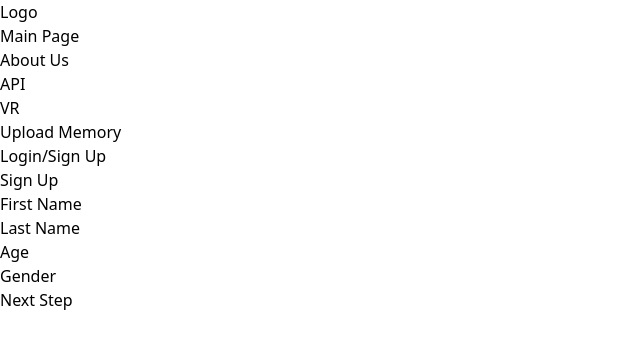
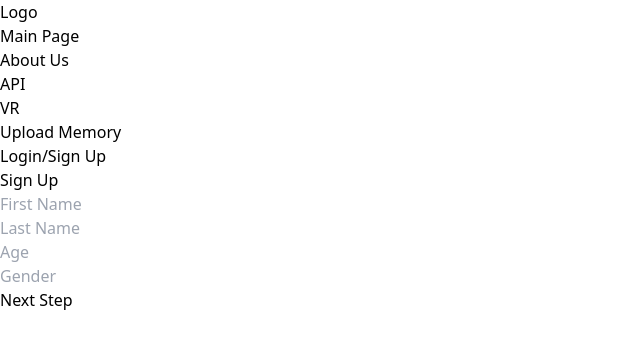
Before and after one commit to aafletcher/react-prototype, a React (Vite) app: page /enterDetails in a window 1280 px wide. Shown: the top 344 px of the page, without its empty margins (0-640 px from the left). Built offline with nearby package versions, Linux system fonts and the light colour scheme.

Commit message:
cleaned up sign up and login pages

```diff
--- a/src/components/EnterDetails.jsx
+++ b/src/components/EnterDetails.jsx
@@ -3,10 +3,10 @@ import { useState } from 'react'
 import { Link } from 'react-router-dom'
 
 const EnterDetails = () => {
-  const [firstName, setFirstName] = useState("First Name");
-  const [lastName, setLastName] = useState("Last Name");
-  const [age, setAge] = useState("Age");
-  const [gender, setGender] = useState("Gender");
+  const [firstName, setFirstName] = useState("");
+  const [lastName, setLastName] = useState("");
+  const [age, setAge] = useState("");
+  const [gender, setGender] = useState("");
 
   const handleSubmit = (event) => {
     event.preventDefault();
@@ -24,21 +24,23 @@ const EnterDetails = () => {
             </div>
             <form onSubmit={handleSubmit}>
                 <div className="justify-center items-center flex">
-                    <input type="text" name="FirstName" value={firstName}
-                    onChange={(e)=>setFirstName(e.target.value)} className="border-2 border-gray-200 rounded-xl m-2 w-10/12 h-16 indent-2 text-slate-400"></input>
+                    <input type="text" name="FirstName" value={firstName} placeholder="First Name"
+                    onChange={(e)=>setFirstName(e.target.value)} className="border-2 border-gray-200 rounded-xl m-2 w-10/12 h-16 indent-2"></input>
                 </div>
                 <div className="justify-center items-center flex">
-                    <input type="text" name="LastName" value={lastName}
-                    onChange={(e)=>setLastName(e.target.value)} className="border-2 border-gray-200 rounded-xl m-2 w-10/12 h-16 indent-2 text-slate-400"></input>
+                    <input type="text" name="LastName" value={lastName} placeholder="Last Name"
+                    onChange={(e)=>setLastName(e.target.value)} className="border-2 border-gray-200 rounded-xl m-2 w-10/12 h-16 indent-2"></input>
                 </div>
-                <div className="flex">
-                  <div className="justify-center items-center flex">
-                    <input type="text" name="Age" value={age}
-                      onChange={(e)=>setAge(e.target.value)} className="border-2 border-gray-200 rounded-xl m-2 w-10/12 h-16 indent-2 text-slate-400"></input>
-                  </div>
-                  <div className="justify-center items-center flex">
-                    <input type="text" name="Gender" value={gender}
-                      onChange={(e)=>setGender(e.target.value)} className="border-2 border-gray-200 rounded-xl m-2 w-10/12 h-16 indent-2 text-slate-400"></input>
+                <div className="flex items-center justify-center">
+                  <div className="w-11/12 flex">
+                    <div className="w-2/12 mx-2">
+                      <input type="text" name="Age" value={age} placeholder="Age"
+                        onChange={(e)=>setAge(e.target.value)} className="border-2 border-gray-200 rounded-xl m-2 w-11/12 h-16 indent-2"></input>
+                    </div>
+                    <div className="w-4/12 mx-2">
+                      <input type="text" name="Gender" value={gender} placeholder="Gender"
+                        onChange={(e)=>setGender(e.target.value)} className="border-2 border-gray-200 rounded-xl m-2 w-11/12 h-16 indent-2"></input>
+                    </div>
                   </div>
                 </div>
                 <div className="justify-center items-center flex">
--- a/src/components/Login.jsx
+++ b/src/components/Login.jsx
@@ -28,11 +28,11 @@ const Login = () => {
             </div>
             <form onSubmit={handleSubmit}>
               <div className="justify-center items-center flex">
-                    <input type="text" name="Email" value={email}
+                    <input type="text" name="Email" value={email} placeholder="Email"
                     onChange={(e)=>setEmail(e.target.value)} className="border-2 border-gray-200 rounded-xl m-2 w-10/12 h-16"></input>
                 </div>
                 <div className="justify-center items-center flex">
-                    <input type="text" name="Password" value={password}
+                    <input type="password" name="Password" value={password} placeholder="Password"
                     onChange={(e)=>setPassword(e.target.value)} className="border-2 border-gray-200 rounded-xl m-2 w-10/12 h-16"></input>
                 </div>
                 <div className="justify-center items-center flex">
--- a/src/components/Navbar.jsx
+++ b/src/components/Navbar.jsx
@@ -12,7 +12,7 @@ const Navbar = () => {
                 <Link to="/">Main Page</Link>
             </li>
             <li className="mr-10">
-                About Us
+                <Link to="/">About Us</Link>
             </li>
             <li className="mr-10">
                 API
--- a/src/components/Signup.jsx
+++ b/src/components/Signup.jsx
@@ -6,7 +6,7 @@ import { Link } from 'react-router-dom'
 const Signup = () => {
   const [email, setEmail] = useState("");
   const [password, setPassword] = useState("");
-  //const history = useHistory();
+  const [confirmPassword, setConfirmPassword] = useState("");
 
   const validDetails = () => {
     return true
@@ -40,12 +40,21 @@ const Signup = () => {
             </div>
             <form onSubmit={handleSubmit}>
                 <div className="justify-center items-center flex">
-                    <input type="text" name="Email" value={email}
+                    <input type="text" name="Email" value={email} placeholder="Email"
                     onChange={(e)=>setEmail(e.target.value)} className="border-2 border-gray-200 rounded-xl m-2 w-10/12 h-16"></input>
                 </div>
                 <div className="justify-center items-center flex">
-                    <input type="text" name="Password" value={password}
+                    <input type="password" name="Password" value={password} placeholder="Password"
                     onChange={(e)=>setPassword(e.target.value)} className="border-2 border-gray-200 rounded-xl m-2 w-10/12 h-16"></input>
+                </div>
+                <div className="justify-center items-center flex">
+                    <input type="password" name="Password" value={confirmPassword} placeholder="Confirm Password"
+                    onChange={(e)=>setConfirmPassword(e.target.value)} className="border-2 border-gray-200 rounded-xl m-2 w-10/12 h-16"></input>
+                </div>
+                <div className="justify-center items-center flex">
+                  <p className="m-2 w-full text-xs text-center">
+                    By signing up I agree to the <span className="text-blue-500">Terms of Service</span> and <span className="text-blue-500">Privacy Policy</span>
+                  </p>
                 </div>
                 <div className="justify-center items-center flex">
                     <input type="submit" value="Sign Up"
```
